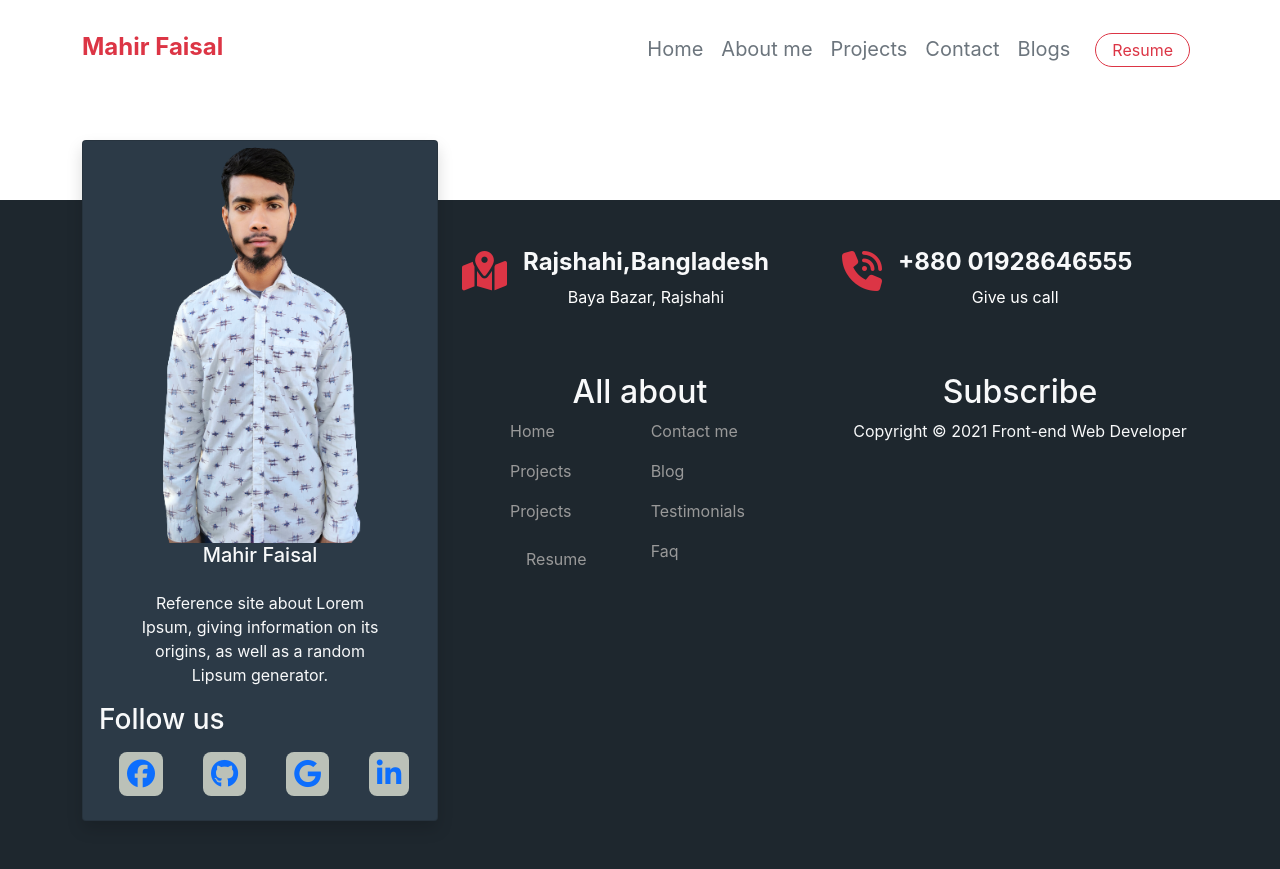
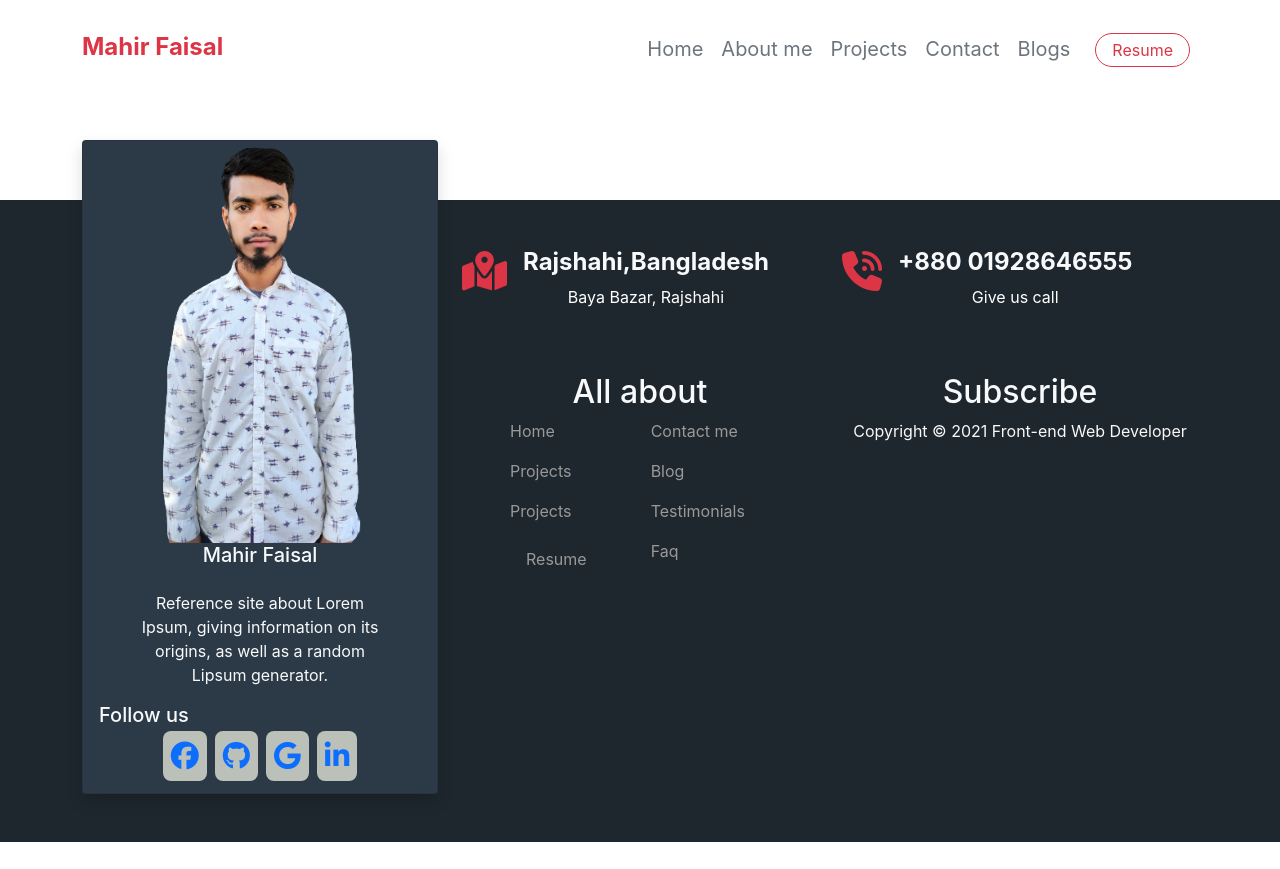
Before and after one commit to mdmahirfaisal/My-Portfolio, a React (Create React App) app: page /footer in a window 1280 px wide. After the commit the page ends 842 px from the top, so only its background shows below. Built offline with nearby package versions, Linux system fonts and the light colour scheme.

Commit message:
animation added

```diff
--- a/src/components/Banner/Banner.js
+++ b/src/components/Banner/Banner.js
@@ -1,6 +1,10 @@
 import './Banner.css';
 import Fade from 'react-reveal/Fade';
 import Bounce from 'react-reveal/Bounce';
+import Flip from 'react-reveal/Flip';
+import RubberBand from 'react-reveal/RubberBand';
+
+
 
 import React from 'react';
 import { Nav } from 'react-bootstrap';
@@ -19,12 +23,12 @@ const Banner = () => {
 
                             <div className="py-5 ">
 
-                                <h1 className="text-light fw-bold mb-4">HI, I'am <br /> MD. Mahir Faisal</h1>
+                                <h1 className="text-light fw-bold mb-4"><Flip cascade duration={2000}>HI, I'am</Flip> <br /><Flip cascade duration={3000}> MD. Mahir Faisal</Flip></h1>
 
-                                <Bounce bottom cascade duration={2000}>
+                                <Bounce top right cascade duration={2000}>
                                     <p className="text-light">A self-motivated and enthusiastic web developer. To gain confidence and fame using my potential in the field of web development and express my innovative creative skills for self and company growth. I always like to learn new things and have experience with new stuff.</p>
                                 </Bounce>
-                                <Bounce bottom cascade duration={2000}>
+                                <Bounce top right cascade duration={2000}>
                                     <Nav.Link className="fs-5 ms-2" as="a" href={`https://drive.google.com/file/d/1IWDXgsTltXLd81c202tLphDiYI-JgIIW/view?usp=sharing`} target="_blank" rel="noopener noreferrer"><button className="btn btn-outline-info fs-5 px-4 py-1 rounded-pill">My Resume</button></Nav.Link>
                                 </Bounce>
                             </div>
@@ -36,7 +40,9 @@ const Banner = () => {
                         <Fade right duration={2500} distance="100px">
 
                             <div className="img-bg-color mt-sm-5 pt-sm-5">
-                                <img style={{ marginTop: '-50px' }} className="img-fluid" src={bannerImg} alt="" />
+                                <RubberBand duration={3000}>
+                                    <img style={{ marginTop: '-50px' }} className="img-fluid" src={bannerImg} alt="" />
+                                </RubberBand>
                             </div>
 
                         </Fade>
--- a/src/components/Contact/Contact.js
+++ b/src/components/Contact/Contact.js
@@ -3,6 +3,10 @@ import './Contact.css';
 import TextField from '@mui/material/TextField';
 import { Form } from 'react-bootstrap';
 import emailjs from 'emailjs-com';
+import Bounce from 'react-reveal/Bounce';
+import Fade from 'react-reveal/Fade';
+
+
 
 
 
@@ -29,11 +33,14 @@ const Contact = () => {
     return (
         <>
             <section id="contact" className="contact-section">
+                <Fade bottom duration={3000} distance="250px">
                     <h1 className="fw-bold text-primary pt-5">CONTACT ME</h1>
+                </Fade>
                 <div className="container">
                     <div className="mx-auto p-5" style={{ maxWidth: '800px' }}>
+                        <Fade bottom duration={3000} distance="250px">
+                            <Bounce duration={1500}>
                                 <form onSubmit={handleSubmit} className=" row form-control py-3 px-4 border-0 shadow" style={{ borderRadius: '20px' }}>
-
                                     <TextField className="col-12 col-md-5 me-md-2"
                                         label="Your Name"
                                         type="text"
@@ -63,6 +70,8 @@ const Contact = () => {
                                     <input className=" mx-auto rounded-pill btn btn-outline-danger mt-2" type="submit" />
 
                                 </form>
+                            </Bounce>
+                        </Fade>
                     </div>
                 </div>
             </section>
--- a/src/components/Footer/Footer.css
+++ b/src/components/Footer/Footer.css
@@ -7,13 +7,14 @@
     background-color:#232e37;
 }
 
-.footer-icon{
+.fo-icon-link{
     background-color: rgba(253, 255, 237, 0.686);
     padding: 8px;
+    margin: 10px 2px;
     border-radius: 8px;
     transition:ease-in-out 0.5s;
 }
-.footer-icon:hover{
+.fo-icon-link:hover{
     background-color: rgb(34, 26, 68);
     color: rgb(199, 0, 209);
 }
--- a/src/components/Footer/Footer.js
+++ b/src/components/Footer/Footer.js
@@ -20,17 +20,16 @@ const Footer = () => {
                                 ">
                                     Reference site about Lorem Ipsum, giving information on its origins, as well as a random Lipsum generator.
                                 </Card.Text>
-                                <h3 className="text-light text-start">Follow us</h3>
-                                <div className=" d-flex align-items-center">
+                                <Card.Title className="text-light text-start">Follow us</Card.Title>
 
-                                    <Nav.Link as="a" href={`https://www.facebook.com/profile.php?id=100069936932811`} target="_blank" rel="noopener noreferrer" className="mx-1 text-decoration-none fs-3" ><i className="fab fa-facebook footer-icon"></i></Nav.Link>
+                                <Nav.Link as="a" href={`https://www.facebook.com/profile.php?id=100069936932811`} target="_blank" rel="noopener noreferrer" className="mx-1 text-decoration-none fs-3 fo-icon-link d-inline" ><i className="fab fa-facebook footer-icon"></i></Nav.Link>
 
-                                    <Nav.Link as="a" href={`https://github.com/mdmahirfaisal`} target="_blank" rel="noopener noreferrer" className="mx-1 text-decoration-none fs-3" ><i className="fab fa-github footer-icon"></i></Nav.Link>
+                                <Nav.Link as="a" href={`https://github.com/mdmahirfaisal`} target="_blank" rel="noopener noreferrer" className="mx-1 text-decoration-none fs-3 fo-icon-link d-inline" ><i className="fab fa-github footer-icon"></i></Nav.Link>
 
-                                    <Nav.Link as="a" href={`https://drive.google.com/file/d/1IWDXgsTltXLd81c202tLphDiYI-JgIIW/view?usp=sharing`} target="_blank" rel="noopener noreferrer" className="mx-1 text-decoration-none fs-3" ><i className="fab fa-google footer-icon"></i></Nav.Link>
+                                <Nav.Link as="a" href={`https://drive.google.com/file/d/1IWDXgsTltXLd81c202tLphDiYI-JgIIW/view?usp=sharing`} target="_blank" rel="noopener noreferrer" className="mx-1 text-decoration-none fs-3 fo-icon-link d-inline" ><i className="fab fa-google footer-icon"></i></Nav.Link>
 
-                                    <Nav.Link as="a" href={`https://www.linkedin.com/in/mahir-faisal/`} target="_blank" rel="noopener noreferrer" className="mx-1 text-decoration-none fs-3" ><i className="fab fa-linkedin-in footer-icon"></i></Nav.Link>
-                                </div>
+                                <Nav.Link as="a" href={`https://www.linkedin.com/in/mahir-faisal/`} target="_blank" rel="noopener noreferrer" className="mx-1 text-decoration-none fs-3 fo-icon-link d-inline" ><i className="fab fa-linkedin-in footer-icon"></i></Nav.Link>
+                                {/* <div className=" d-flex align-items-center flex-wrap"> */}
                             </Card.Body>
                         </Card>
                     </div>
```
Lines whose indentation alone changed are shown as unchanged.
